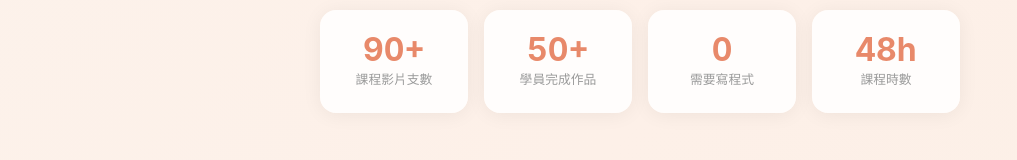
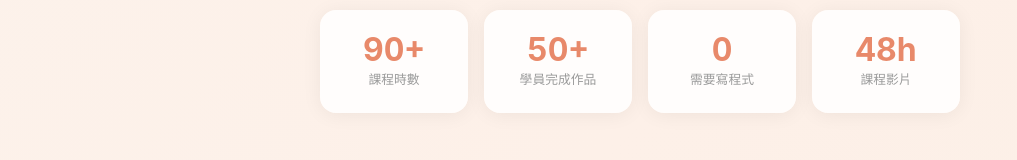
Before and after one commit to sandywu710/uiux-vibe-demo, a Next.js app: page / in a window 1280 px wide. Shown: the part 459-619 px from the top of the page, without its empty margins (0-1017 px from the left). Built offline with nearby package versions, Linux system fonts and the light colour scheme.

Commit message:
fix: update stats labels

```diff
--- a/app/page.tsx
+++ b/app/page.tsx
@@ -250,10 +250,10 @@ const STUDENTS = [
 ]
 
 const STATS = [
-  { label: '課程影片支數', target: 90, suffix: '+' },
+  { label: '課程時數', target: 90, suffix: '+' },
   { label: '學員完成作品', target: 50, suffix: '+' },
   { label: '需要寫程式', target: 0, suffix: '' },
-  { label: '課程時數', target: 48, suffix: 'h' },
+  { label: '課程影片', target: 48, suffix: 'h' },
 ]
 
 const QUESTIONS = [
```
